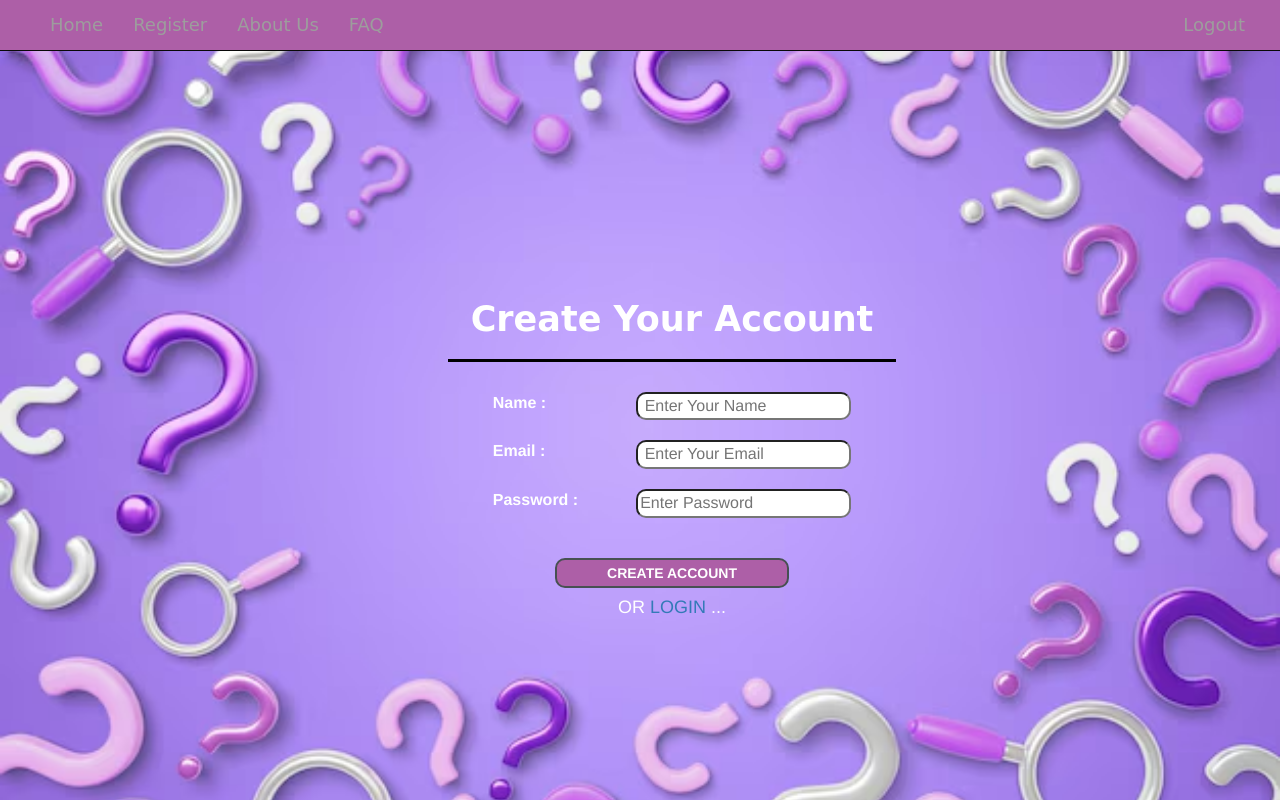
After one commit to ritesh7860/Personal_Quiz, a PHP site: page /Registration.php in a window 1280 px wide. The commit adds this page. Run offline with PHP 8.4, Linux system fonts and the light colour scheme; some libraries are stand-ins or nearby versions.

Commit message:
Code Updated

```diff
--- /dev/null
+++ b/Registration.php
@@ -0,0 +1,192 @@
+<?php
+if ($_SERVER['REQUEST_METHOD'] === 'POST' && isset($_POST['btn'])) {
+    // Collect input safely
+    $name = trim($_POST['name']);
+    $mail = trim($_POST['mail']);
+    $pwd1 = $_POST['pwd1'];
+
+    // Connect to DB
+    $link = mysqli_connect("localhost", "root", "", "quiz");
+    if (!$link) {
+        die("Database connection failed: " . mysqli_connect_error());
+    }
+
+    // Hash password securely
+    $hashedPassword = password_hash($pwd1, PASSWORD_DEFAULT);
+
+    // Insert into regis table (make sure your table has columns: name, email, password)
+    $qry = "INSERT INTO regis (name, email, password) VALUES (?, ?, ?)";
+    $stmt = mysqli_prepare($link, $qry);
+    mysqli_stmt_bind_param($stmt, "sss", $name, $mail, $hashedPassword);
+    $r = mysqli_stmt_execute($stmt);
+
+    if ($r) {
+        echo '<span style="color:black;"><h2>ACCOUNT CREATED SUCCESSFULLY 🎉</h2></span>';
+    } else {
+        echo '<span style="color:red;"><h2>Registration Failed: ' . mysqli_error($link) . '</h2></span>';
+    }
+
+    mysqli_stmt_close($stmt);
+    mysqli_close($link);
+}
+?>
+
+<!DOCTYPE html>
+<html lang="en">
+
+<head>
+   <meta charset="UTF-8">
+   <meta http-equiv="X-UA-Compatible" content="IE=edge">
+   <meta name="viewport" content="width=device-width, initial-scale=1.0">
+   <title>WIN OR BOOZE - Registration</title>
+   <link rel="stylesheet" href="http://maxcdn.bootstrapcdn.com/bootstrap/3.3.6/css/bootstrap.min.css" />
+   <script src="http://ajax.googleapis.com/ajax/libs/jquery/1.3.2/jquery.js"></script>
+   <script src="http://maxcdn.bootstrapcdn.com/bootstrap/3.3.6/js/bootstrap.min.js"></script>
+   <script type="text/javascript">
+      function f() {
+         var result = true;
+         var a = document.frm.name.value;
+         if (a == "") {
+            document.getElementById('name').innerHTML = "*Enter Name";
+            result = false;
+         } else {
+            document.getElementById('name').innerHTML = "";
+         }
+         a = document.frm.mail.value;
+         if (a == "") {
+            document.getElementById('mail').innerHTML = "*Enter Email";
+            result = false;
+         } else {
+            document.getElementById('mail').innerHTML = "";
+         }
+
+         a = document.frm.pwd1.value;
+         if (a == "") {
+            document.getElementById('pwd').innerHTML = "*Enter Password";
+            result = false;
+         } else {
+            document.getElementById('pwd').innerHTML = "";
+         }
+
+         return result;
+
+      }
+   </script>
+   <style>
+      body {
+
+         background-image: black;
+         background-image: url('background.avif');
+         background-size: cover;
+         background-attachment: fixed;
+      }
+
+      hr {
+         border-top: 3px solid rgba(0, 0, 0, 1);
+      }
+
+      nav {
+         padding: 0px 20px 0px 20px;
+         font-size: 18px;
+         font-family: cursive;
+         background-color: #ad5fa7ff !important;
+      }
+
+      .hading {
+         align-items: center;
+         color: #b0bed3;
+         font-size: 40px;
+         font-weight: 200;
+         font-family: cursive;
+      }
+
+      .form {
+         color: #ffffffff;
+         font-size: 16px;
+         position: absolute;
+         right: 30%;
+         bottom: 20%;
+         width: 35%;
+         height: 38%;
+         top: 35%;
+         border: 0px solid gray;
+
+      }
+
+      div form input[type=submit] {
+         border: 2px solid rgb(71, 80, 82);
+         background-color: #ad5fa7;
+         color: #ffffffff;
+         font-size: 14px;
+         border-radius: 10px;
+         font-weight: 700;
+         padding: 3px 50px;
+
+      }
+
+      div form input[type=text],
+      div form input[type=email],
+      div form input[type=password] {
+         background-color: white;
+         color: black;
+         border-radius: 10px;
+      }
+
+
+
+
+      div form input[type=text]:focus,
+      div form input[type=email]:focus,
+      div form input[type=password]:focus {
+         border: 3px solid rgb(163, 170, 172);
+         border-radius: 10px;
+      }
+   </style>
+</head>
+
+<body>
+
+   <div class="container-fluid">
+      <nav class="navbar navbar-inverse navbar-fixed-top">
+         <div class="container-fluid">
+            <ul class="nav navbar-nav">
+               <li><a href="login2.php">Home</a></li>
+               <li><a href="regis.php">Register</a></li>
+               <li><a href="#">About Us</a></li>
+               <li><a href="#">FAQ</a></li>
+            </ul>
+            <ul class="nav navbar-nav navbar-right">
+               <li><a href="#">Logout</a></li>
+            </ul>
+         </div>
+      </nav>
+   </div>
+   <div class="form">
+      <form align="center" method="post" name="frm" onsubmit="return f()">
+         <div class="hading">
+            <h3 style="color: #ffffffff; font-weight:600; font-size:35px"> Create Your Account</h3>
+            <hr>
+            </hr>
+         </div>
+
+         <div style="display: flex; flex-direction:column; gap: 20px; padding-top: 10px; padding-bottom: 40px; width: 80%; margin: auto;">
+            <div style="display: flex; justify-content:space-between">
+               <label>Name :</label>
+               <input type="text" placeholder=" Enter Your Name" name="name" id="name" />
+            </div>
+            <div style="display: flex; justify-content:space-between">
+               <label>Email : </label>
+               <input type="email" placeholder=" Enter Your Email" name="mail" id="mail" />
+            </div>
+            <div style="display: flex; justify-content:space-between">
+               <label>Password :</label>
+               <input type="password" placeholder="Enter Password" name="pwd1" id="pwd" />
+            </div>
+         </div>
+         <input type="submit" name="btn" value="CREATE ACCOUNT"><BR />
+         <h4>OR <a href="Login.php"> LOGIN </a>...</h4>
+      </form>
+   </div>
+</body>
+
+</html>
--- a/insert.php
+++ b/insert.php
@@ -1,4 +1,6 @@
+<html>
 <head>
+    <title>WIN OR BOOZE - Insert</title>
 </head>
 
 <body>
--- a/quiz_1.php
+++ b/quiz_1.php
@@ -1,6 +1,6 @@
 <?php
 session_start();
-if (!isset($_SESSION['questions']) || !isset($_SESSION['email'])) {
+if (!isset($_SESSION['email'])) {
     header("Location: login2.php");
     exit;
 }
--- a/result.php
+++ b/result.php
@@ -84,7 +84,7 @@ unset($_SESSION['correct']);
     <div class="score">❌ Wrong Answers: <?= $resultData['total'] - $resultData['score'] ?></div>
     <div class="score">📅 Taken on: <?= $resultData['created_at'] ?></div>
 
-    <a href="login2.php" class="btn">Log Out</a>
+    <a href="Login.php" class="btn">Log Out</a>
 </div>
 
 </body>
```
Also changed, not shown: Login.php (added, +159 -0 lines), login2.php (+13 -5 lines), ~1~welcome.php (deleted, +0 -45 lines), bg.jpeg (deleted), bge.jpeg (deleted), login.png (deleted), logo.jpeg (deleted).
